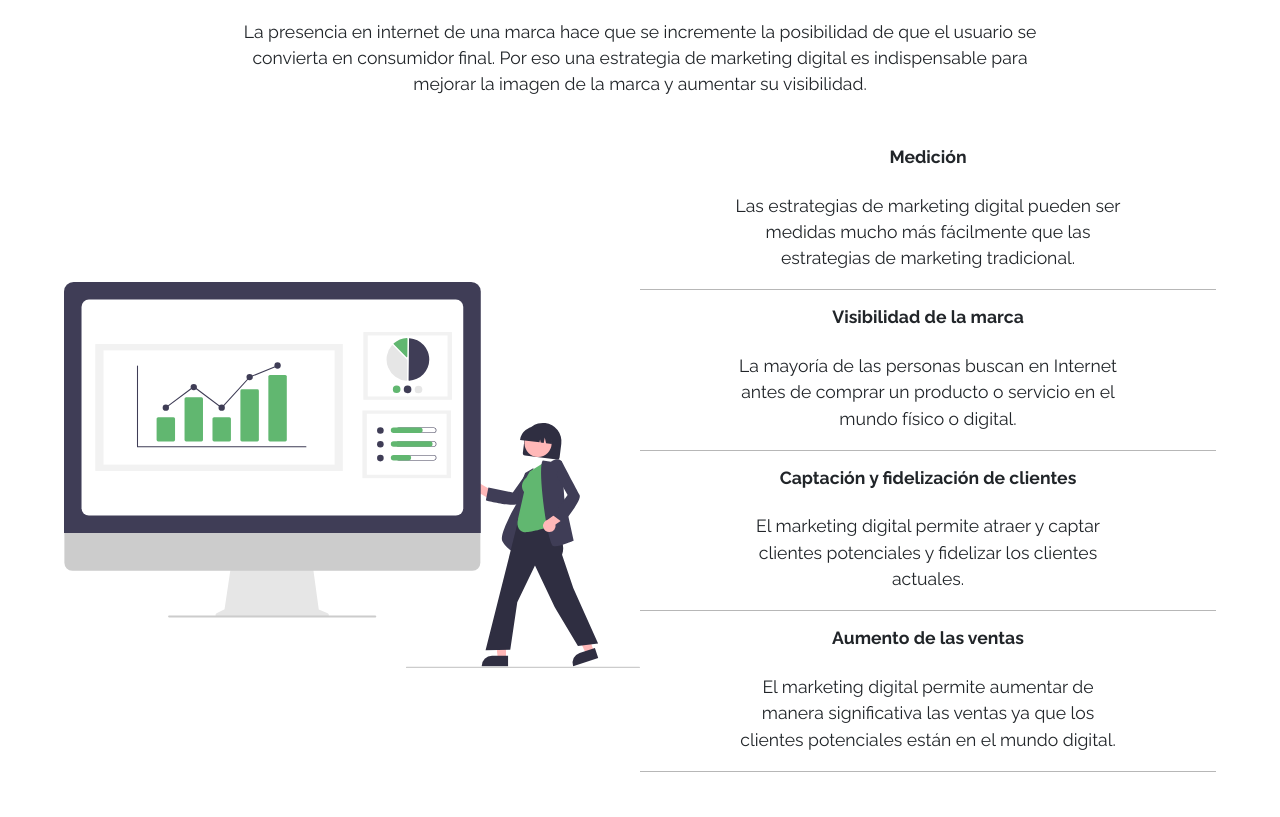
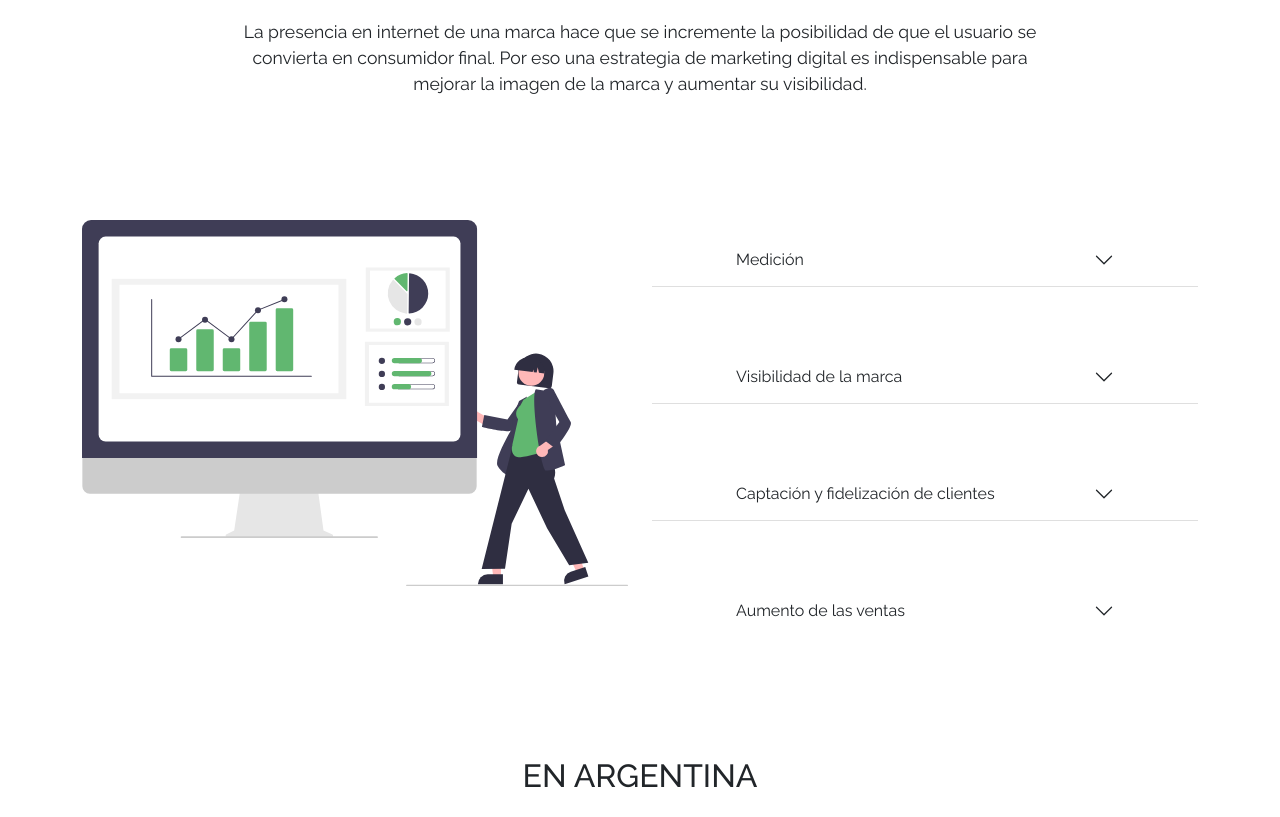
Before and after one commit to jpinosuarez/trebol, a website: page index.html in a window 1280 px wide. Shown: the part 1423-2240 px from the top of the page. Drawn offline with nearby package versions, Linux system fonts and the light colour scheme.

Commit message:
cambios
agregué accordion de bootstrap a inicio

```diff
--- a/index.html
+++ b/index.html
@@ -148,7 +148,57 @@
         <section id="importante-inicio"">
           <h2>¿POR QUÉ ES IMPORTANTE EL MARKETING DIGITAL PARA TU NEGOCIO?</h2>
           <p>La presencia en internet de una marca hace que se incremente la posibilidad de que el usuario se convierta en consumidor final. Por eso una estrategia de marketing digital es indispensable para mejorar la imagen de la marca y aumentar su visibilidad.</p>
-          <div id="importante-seccion">
+          <div class="container mx-3 my-4">
+            <div class="row">
+              <div class="col-md-6 d-flex align-items-center">
+                <img src="public/undraw_data_trends_re_2cdy.svg" alt="data data-trends" class="img-fluid">
+              </div>
+              <div class="accordion accordion-flush col-md-6" id="accordionFlushExample">
+                <div class="accordion-item">
+                  <h2 class="accordion-header" id="flush-headingOne">
+                    <button class="accordion-button collapsed" type="button" data-bs-toggle="collapse" data-bs-target="#flush-collapseOne" aria-expanded="false" aria-controls="flush-collapseOne">
+                      Medición
+                    </button>
+                  </h2>
+                  <div id="flush-collapseOne" class="accordion-collapse collapse" aria-labelledby="flush-headingOne" data-bs-parent="#accordionFlushExample">
+                    <div class="accordion-body">Las estrategias de marketing digital pueden ser medidas mucho más fácilmente que las estrategias de marketing tradicional.</div>
+                  </div>
+                </div>
+                <div class="accordion-item">
+                  <h2 class="accordion-header" id="flush-headingTwo">
+                    <button class="accordion-button collapsed" type="button" data-bs-toggle="collapse" data-bs-target="#flush-collapseTwo" aria-expanded="false" aria-controls="flush-collapseTwo">
+                      Visibilidad de la marca
+                    </button>
+                  </h2>
+                  <div id="flush-collapseTwo" class="accordion-collapse collapse" aria-labelledby="flush-headingTwo" data-bs-parent="#accordionFlushExample">
+                    <div class="accordion-body">La mayoría de las personas buscan en Internet antes de comprar un producto o servicio en el mundo físico o digital.</div>
+                  </div>
+                </div>
+                <div class="accordion-item">
+                  <h2 class="accordion-header" id="flush-headingThree">
+                    <button class="accordion-button collapsed" type="button" data-bs-toggle="collapse" data-bs-target="#flush-collapseThree" aria-expanded="false" aria-controls="flush-collapseThree">
+                      Captación y fidelización de clientes
+                    </button>
+                  </h2>
+                  <div id="flush-collapseThree" class="accordion-collapse collapse" aria-labelledby="flush-headingThree" data-bs-parent="#accordionFlushExample">
+                    <div class="accordion-body">El marketing digital permite aumentar de manera significativa las ventas ya que los clientes potenciales están en el mundo digital.</div>
+                  </div>
+                </div>
+                <div class="accordion-item">
+                  <h2 class="accordion-header" id="flush-headingFour">
+                    <button class="accordion-button collapsed" type="button" data-bs-toggle="collapse" data-bs-target="#flush-collapseFour" aria-expanded="false" aria-controls="flush-collapseFour">
+                      Aumento de las ventas
+                    </button>
+                  </h2>
+                  <div id="flush-collapseFour" class="accordion-collapse collapse" aria-labelledby="flush-headingFour" data-bs-parent="#accordionFlushExample">
+                    <div class="accordion-body">El marketing digital permite aumentar de manera significativa las ventas ya que los clientes potenciales están en el mundo digital.</div>
+                  </div>
+                </div>
+              </div>
+            </div>
+          </div>
+
+          <!-- <div id="importante-seccion">
             <img src="public/undraw_data_trends_re_2cdy.svg" alt="data-trends">
             <ul>
               <li>
@@ -168,7 +218,7 @@
                 <p>El marketing digital permite aumentar de manera significativa las ventas ya que los clientes potenciales están en el mundo digital.</p>
               </li>
             </ul>
-          </div>
+          </div> -->
           <div id="datos-inicio">
             <h2>EN ARGENTINA</h2>
             <div id="contenedor-circulos">
--- a/scss/main.scss
+++ b/scss/main.scss
@@ -244,27 +244,6 @@ background-size: cover;
     flex-flow: row wrap;
     justify-content: space-around;
     align-items: center;
-    img {
-        width: 50%;
-    }
-    ul {
-        padding-left: 0;
-        width: 50%;
-        border-radius: 5px;
-        li {
-            display: flex;
-            flex-flow: column;
-            align-items: center;
-            margin-bottom: 1rem;
-            list-style-type: none;
-            text-align: center;
-            border-bottom: 1px solid rgba(0, 0, 0, 0.281);
-            p {
-                margin: 0;
-                padding: 1em;
-            }
-        }
-    }
 }
 
 #datos-inicio {
```
Also changed, not shown: pages/contacto.html (+1 -1 lines), css/estilos.css.
